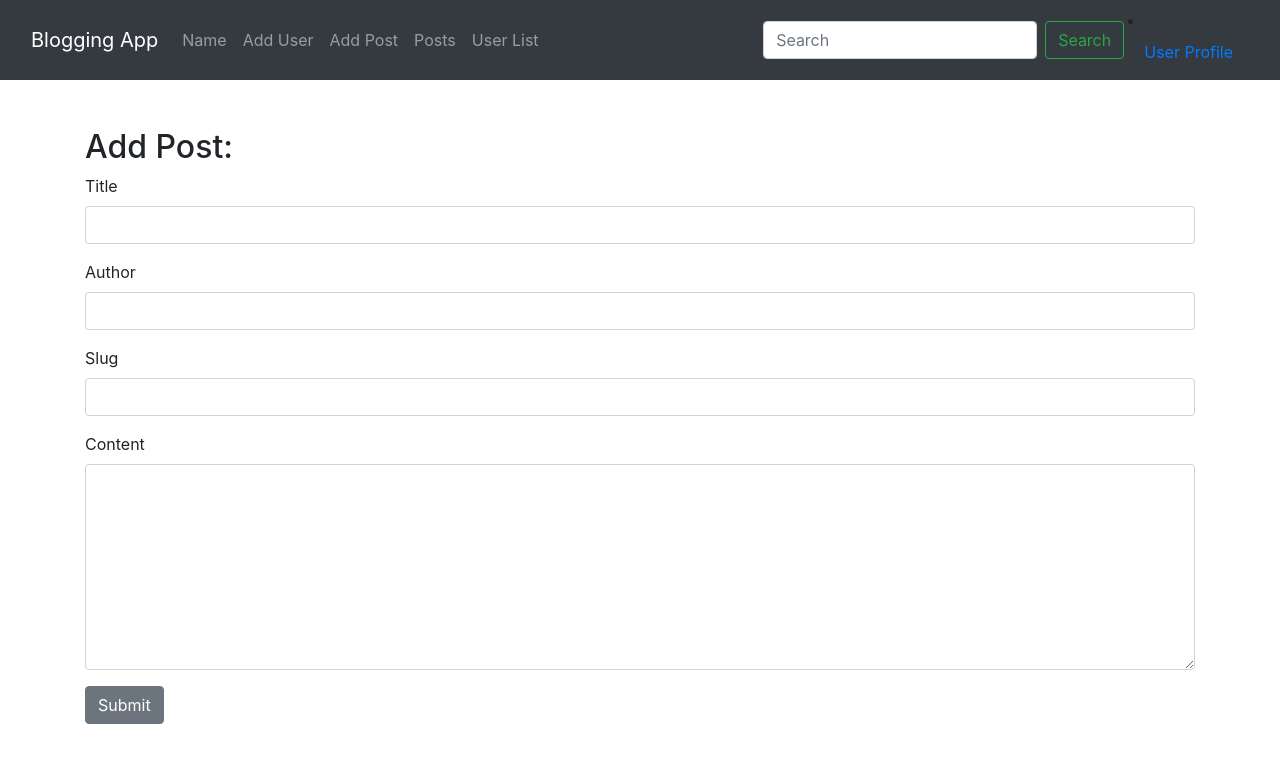
After one commit to Gaurish17sharma/Flask-blog, a Flask app: page /add_post in a window 1280 px wide. The commit adds this page. Shown: the top 763 px of the page. Run offline with Flask 3, Linux system fonts and the light colour scheme.

Commit message:
migrations + blog posts

```diff
--- a/forms.py
+++ b/forms.py
@@ -1,6 +1,7 @@
 from flask_wtf import FlaskForm
 from wtforms import StringField, PasswordField, SubmitField , BooleanField , ValidationError, validators
 from wtforms.validators import DataRequired , EqualTo  , Length
+from wtforms.widgets import TextArea
 
 class NameForm(FlaskForm):
     username = StringField('What is Your Name', validators=[DataRequired()])
@@ -22,3 +23,10 @@ class UserUpdationForm(FlaskForm):
     email = StringField('Email', validators=[DataRequired()])
     fav_color = StringField('Favourite Color')
     submit = SubmitField('Submit')
+
+class Postform(FlaskForm):
+    title = StringField('Title', validators=[DataRequired()])
+    content = StringField('Content', validators=[DataRequired()], widget=TextArea())
+    author = StringField('Author', validators=[DataRequired()])
+    slug = StringField('Slug', validators=[DataRequired()])
+    submit = SubmitField('Submit')
--- a/home.py
+++ b/home.py
@@ -1,5 +1,5 @@
 from flask import Flask , render_template , flash
-from forms import NameForm , UserForm , UserUpdationForm
+from forms import NameForm , UserForm , UserUpdationForm , Postform
 from config import Config
 from flask_sqlalchemy import SQLAlchemy
 from flask_migrate import Migrate
@@ -29,6 +29,37 @@ class Posts(db.Model):
     author = db.Column(db.String(255))
     date_posted = db.Column(db.DateTime , default = datetime.now(timezone.utc))
     slug = db.Column(db.String(255))
+
+#adding posts
+@app.route('/add_post', methods=['GET','POST'])
+def add_post():
+    title = None
+    form = Postform()
+    if form.validate_on_submit():
+        post = Posts(title = form.title.data ,
+                     content = form.content.data,
+                     author = form.author.data,
+                     slug = form.slug.data)
+
+        db.session.add(post)
+        db.session.commit()
+        form.title.data = ''
+        form.content.data = ''
+        form.author.data = ''
+        form.slug.data =''
+
+        flash("Post Added Successfully!!!")
+
+    return render_template('add_post.html',
+                           form = form)
+
+#posts list
+@app.route('/post/list' , methods =['GET', 'POST'])
+def blog_post():
+    my_posts = Posts.query.order_by(Posts.date_posted)
+    return render_template('blog_posts.html' ,
+                           my_posts = my_posts)
+
 
 # creating a User model
 class Users(db.Model):
--- /dev/null
+++ b/templates/add_post.html
@@ -0,0 +1,55 @@
+{% extends "base.html" %}
+
+{% block content %}
+
+{% for message in get_flashed_messages() %}
+
+<div class="alert alert-warning alert-dismissible fade show mt-4" role="alert">
+    Your {{message}}
+    <button type="button" class="close" data-dismiss="alert" aria-label="Close">
+        <span aria-hidden="true">&times;</span>
+    </button>
+</div>
+
+{% endfor %}
+
+<h2>Add Post:</h2>
+<form action="" method="POST">
+    {{ form.hidden_tag() }}
+    <p>
+        {{ form.title.label(
+        class="form-label"
+        ) }}<br>
+        {{ form.title(
+        class="form-control") }}
+    </p>
+    <p>
+        {{ form.author.label(
+        class="form-label"
+        ) }}<br>
+        {{ form.author(
+        class="form-control") }}
+    </p>
+    <p>
+        {{ form.slug.label(
+            class="form-label"
+        ) }}
+        <br>
+        {{ form.slug(
+        class="form-control") }}
+    </p>
+    <p>
+        {{ form.content.label(
+        class="form-label"
+        ) }}<br>
+        {{ form.content(
+        class="form-control", rows=8) }}
+    </p>
+    <p>
+        {{ form.submit(
+        class="btn btn-secondary"
+        ) }}
+    </p>
+</form>
+
+{% endblock %}
--- a/templates/navbar.html
+++ b/templates/navbar.html
@@ -16,6 +16,14 @@
                         Add User</a>
                 </li>
                 <li class="nav-item"></li>
+                    <a class="nav-link" href="{{ url_for('add_post') }}">
+                        Add Post</a>
+                </li>
+                <li class="nav-item"></li>
+                    <a class="nav-link" href="{{ url_for('blog_post') }}">
+                        Posts</a>
+                </li>
+                <li class="nav-item"></li>
                     <a class="nav-link" href="{{ url_for('user_list') }}">
                         User List</a>
                 </li>
```
Also changed, not shown: migrations/versions/cc98fcf19bbb_added_posts_model.py (added, +32 -0 lines), templates/blog_posts.html (added, +21 -0 lines).
